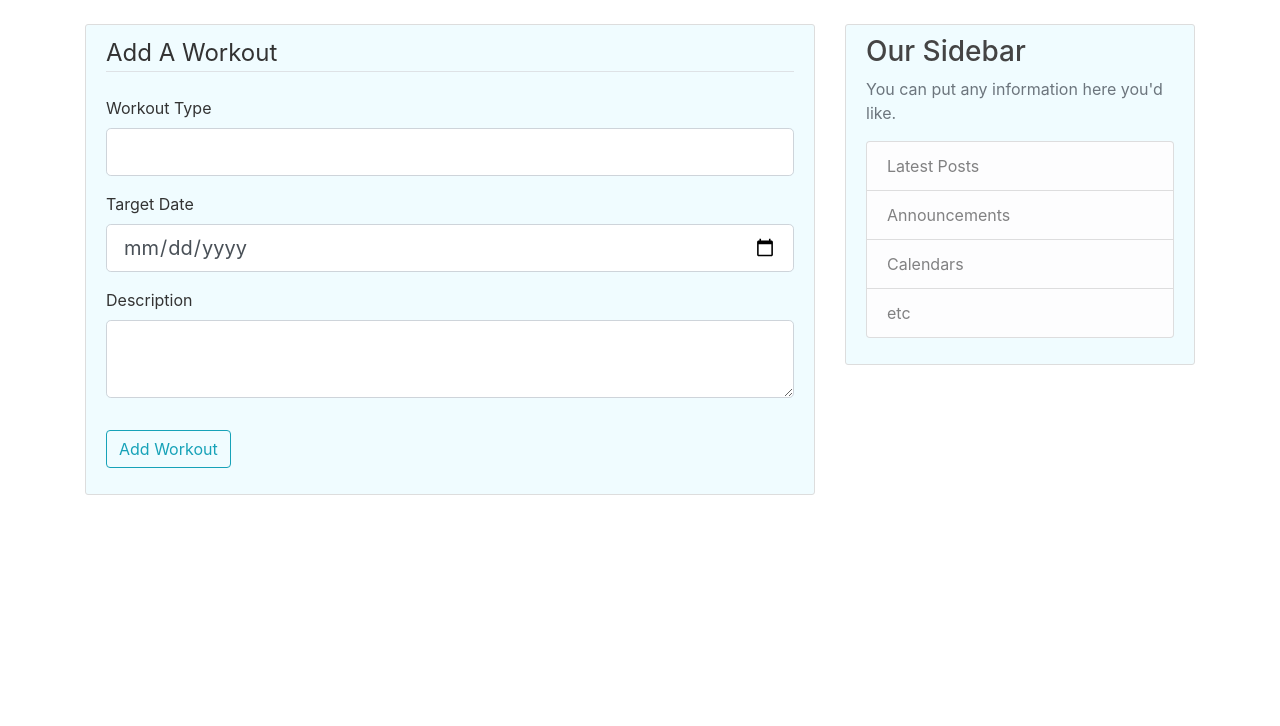
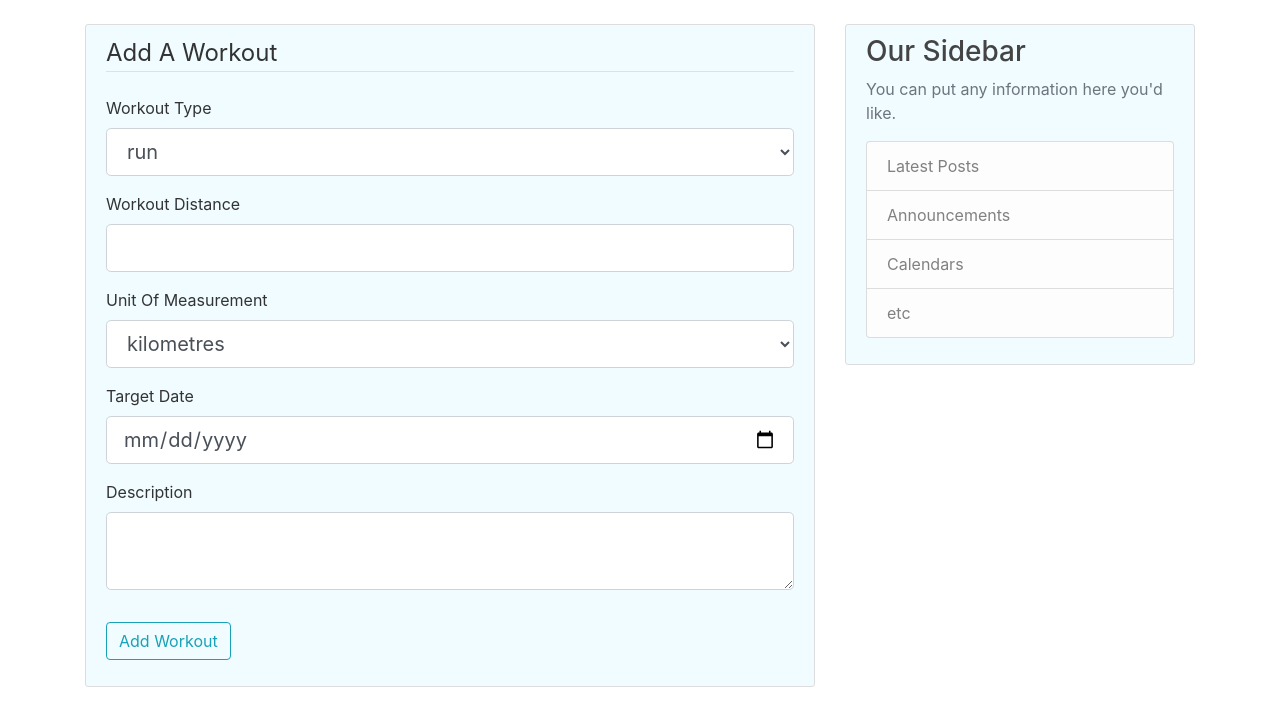
Before and after one commit to Code-Institute-Submissions/flask-training-calendar, a Flask app: page /workout/new in a window 1280 px wide. Shown: the part 56-782 px from the top of the page. Run offline with Flask 2, Linux system fonts and the light colour scheme; the visitor is signed in with stand-in values (Sample User, id 1); some libraries are stand-ins or nearby versions.

Commit message:
Altered new workout form to be run specific, updated models to reflect this

```diff
--- a/flasktrainingcalendar/forms.py
+++ b/flasktrainingcalendar/forms.py
@@ -1,7 +1,7 @@
 from flask_wtf import FlaskForm
 from flask_wtf.file import FileField, FileAllowed
 from flask_login import current_user
-from wtforms import StringField, PasswordField, SubmitField, BooleanField, TextAreaField
+from wtforms import StringField, PasswordField, SubmitField, BooleanField, TextAreaField, SelectField, IntegerField
 from wtforms.fields.html5 import DateField
 from wtforms.validators import DataRequired, Length, Email, EqualTo, ValidationError
 from wtforms_components import DateRange
@@ -50,7 +50,9 @@ class UpdateAccountForm(FlaskForm):
                 raise ValidationError('That email is taken. Please choose a different one.')
 
 class NewWorkoutForm(FlaskForm):
-    workout_type=StringField('Workout Type', validators=[DataRequired()])
+    workout_type=SelectField('Workout Type', choices=[('run', 'run'), ('slow run', 'slow run'), ('tempo run', 'tempo run'), ('interval workout', 'interval workout'), ('fartlek', 'fartlek')],validators=[DataRequired()])
+    workout_distance=IntegerField('Workout Distance', validators=[DataRequired()])
+    distance_unit=SelectField('Unit Of Measurement', choices=[('K', 'kilometres'), (' mile', 'miles'), (' metre', 'metres')],validators=[DataRequired()])
     target_date=DateField('Target Date', format='%Y-%m-%d', validators=[DataRequired(), DateRange(min=(date.today()))])
     description=TextAreaField('Description')
     submit=SubmitField('Add Workout')
--- a/flasktrainingcalendar/models.py
+++ b/flasktrainingcalendar/models.py
@@ -21,6 +21,8 @@ class User(db.Model, UserMixin):
 class Workout(db.Model):
     id = db.Column(db.Integer, primary_key=True)
     workout_type = db.Column(db.String(100), nullable=False)
+    workout_distance = db.Column(db.String(100), nullable=False)
+    distance_unit = db.Column(db.String(100), nullable=False)
     target_date = db.Column(db.Date, nullable=False)
     description = db.Column(db.Text)
     user_id = db.Column(db.Integer, db.ForeignKey('user.id'), nullable=False)
--- a/flasktrainingcalendar/routes.py
+++ b/flasktrainingcalendar/routes.py
@@ -99,7 +99,7 @@ def account():
 def new_workout():
     form = NewWorkoutForm()
     if form.validate_on_submit():
-        workout = Workout(workout_type = form.workout_type.data, target_date = form.target_date.data, description = form.description.data, user_id=current_user.id)
+        workout = Workout(workout_type = form.workout_type.data, workout_distance = form.workout_distance.data, distance_unit = form.distance_unit.data, target_date = form.target_date.data, description = form.description.data, user_id=current_user.id)
         db.session.add(workout)
         db.session.commit()
         flash('Your Workout has been added', 'success')
--- a/flasktrainingcalendar/templates/home.html
+++ b/flasktrainingcalendar/templates/home.html
@@ -8,7 +8,7 @@
                 <a class="mr-2" href="#"></a>
                 <small class="text-muted">{{workout.target_date}}</small>
             </div>
-            <h2><a class="article-title" href="{{ url_for('workout', workout_id=workout.id) }}">{{workout.workout_type}}</a></h2>
+            <h2><a class="article-title" href="{{ url_for('workout', workout_id=workout.id) }}">{{workout.workout_distance}}{{workout.distance_unit}} {{workout.workout_type}}</a></h2>
             <p class="article-content">{{workout.description}}</p>
         </div>
     </article>
--- a/flasktrainingcalendar/templates/new_workout.html
+++ b/flasktrainingcalendar/templates/new_workout.html
@@ -5,6 +5,11 @@
             {{form.hidden_tag()}}
             <fieldset class="form-group">
                 <legend class="border-bottom mb-4">{{ legend }}</legend>
+
+
+
+
+
                 <div class="form-group">
                     {{ form.workout_type.label(class='form-control-label') }}
                     {% if form.workout_type.errors %}
@@ -18,6 +23,40 @@
                         {{ form.workout_type(class='form-control form-control-lg') }}
                     {% endif %}
                 </div>
+
+
+                <div class="form-group">
+                    {{ form.workout_distance.label(class='form-control-label') }}
+                    {% if form.workout_distance.errors %}
+                        {{ form.workout_distance(class="form-control form-control-lg is-invalid")}}
+                        <div class="invalid-feedback">
+                            {% for error in form.workout_distance.errors%}
+                                <span>{{ error }}</span>
+                            {% endfor %}
+                        </div>
+                    {% else %}
+                        {{ form.workout_distance(class='form-control form-control-lg') }}
+                    {% endif %}
+                </div>
+
+                <div class="form-group">
+                    {{ form.distance_unit.label(class='form-control-label') }}
+                    {% if form.distance_unit.errors %}
+                        {{ form.distance_unit(class="form-control form-control-lg is-invalid")}}
+                        <div class="invalid-feedback">
+                            {% for error in form.distance_unit.errors%}
+                                <span>{{ error }}</span>
+                            {% endfor %}
+                        </div>
+                    {% else %}
+                        {{ form.distance_unit(class='form-control form-control-lg') }}
+                    {% endif %}
+                </div>
+
+
+
+
+
                 <div class="form-group">
                     {{ form.target_date.label(class='form-control-label') }}
                     {% if form.target_date.errors %}
@@ -31,6 +70,9 @@
                         {{ form.target_date(class='form-control form-control-lg') }}
                     {% endif %}
                 </div>
+
+
+
                 <div class="form-group">
                     {{ form.description.label(class='form-control-label') }}
                     {% if form.description.errors %}
--- a/flasktrainingcalendar/templates/workout.html
+++ b/flasktrainingcalendar/templates/workout.html
@@ -6,7 +6,7 @@
             <div class="article-metadata">
                 <small class="text-muted">{{ workout.target_date.strftime('%Y-%m-%d') }}</small>
             </div>
-            <h2 class="article-title">{{ workout.workout_type }}</h2>
+            <h2 class="article-title">{{workout.workout_distance}}{{workout.distance_unit}} {{workout.workout_type}}</h2>
             <p class="article-content">{{ workout.description }}</p>
             {% if workout.user_id == current_user.id %}
                 <div>
--- a/flasktrainingcalendar/templates/workouts.html
+++ b/flasktrainingcalendar/templates/workouts.html
@@ -7,7 +7,7 @@
                     <a class="mr-2" href="#"></a>
                     <small class="text-muted">{{workout.target_date}}</small>
                 </div>
-                <h2><a class="article-title" href="{{ url_for('workout', workout_id=workout.id) }}">{{workout.workout_type}}</a></h2>
+                <h2><a class="article-title" href="{{ url_for('workout', workout_id=workout.id) }}">{{workout.workout_distance}}{{workout.distance_unit}} {{workout.workout_type}}</a></h2>
                 <p class="article-content">{{workout.description}}</p>
             </div>
         </article>
```
